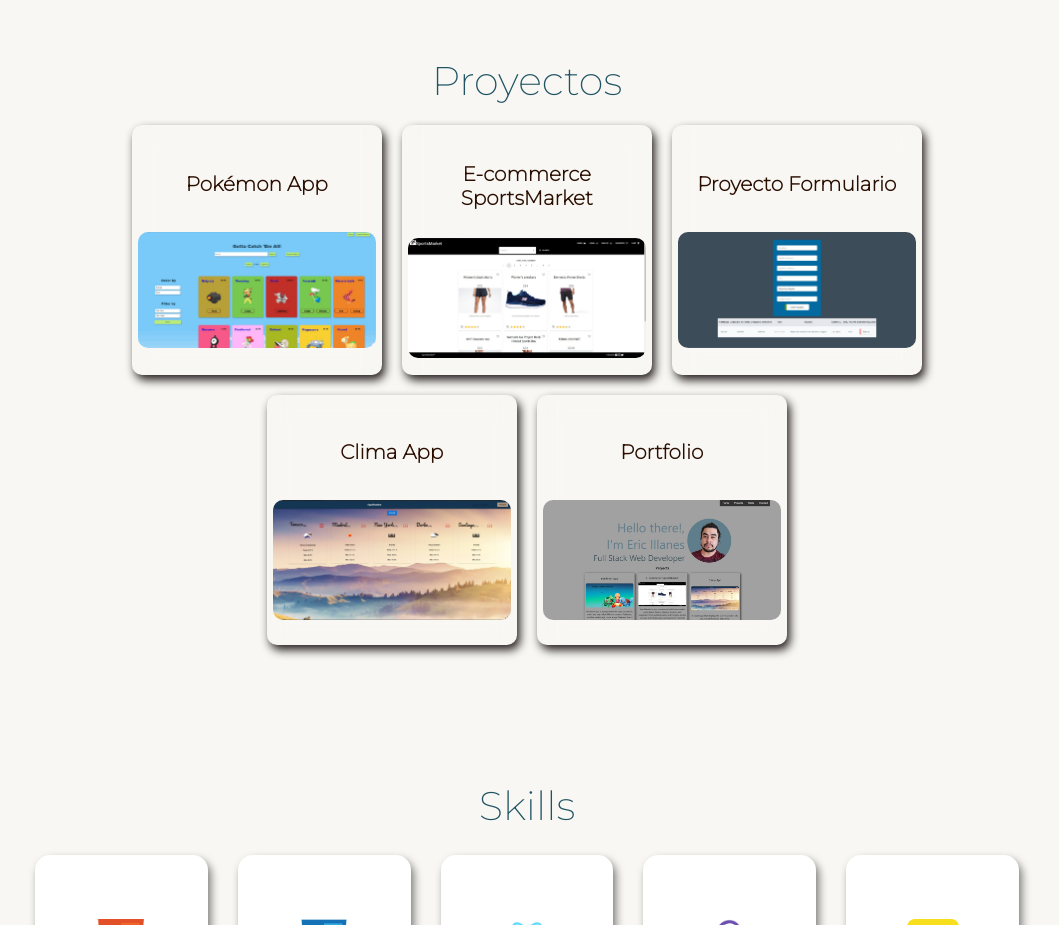
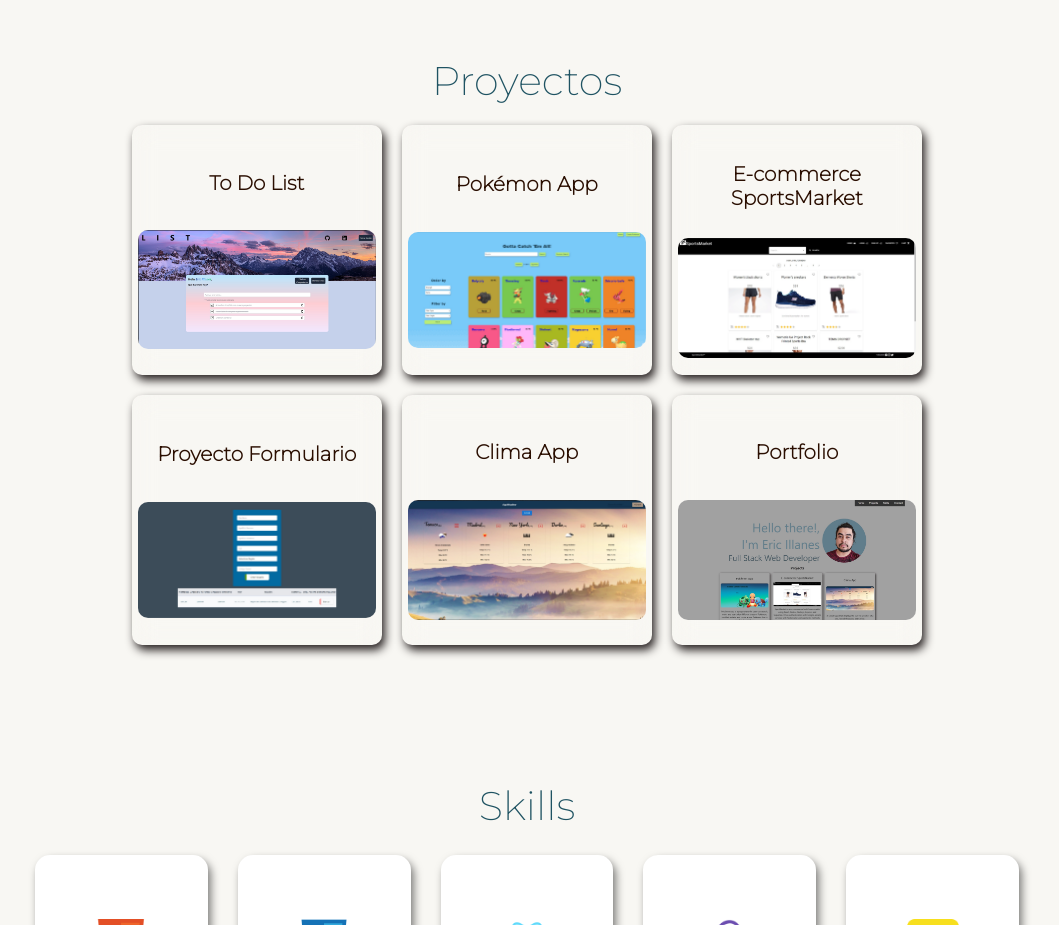
Before and after one commit to EricIllanes/Portfolio, a React (Create React App) app: page / in a window 1280 px wide. Shown: the part 1680-2605 px from the top of the page, without its empty margins (113-1172 px from the left). Built offline with nearby package versions, Linux system fonts and the light colour scheme.

Commit message:
actualización proyectos

```diff
--- a/src/components/projects/projects.jsx
+++ b/src/components/projects/projects.jsx
@@ -4,9 +4,18 @@ import pokemonapp from "../../icons/pokemonapp2.jpg";
 import climapp from "../../icons/climapp.jpg";
 import portfolio from "../../icons/portfolio.jpg";
 import formProject from "../../icons/formproject.jpg";
+import todoList from "../../icons/todolist.jpg";
 
 const Projects = () => {
   const projects = [
+    {
+      name: "To Do List",
+      description:
+        "Proyecto Lista de Tareas, realizado para aprender conceptos de JWT, Cookies y registro de usuarios. Se utilizó la libreria de beautiful-dnd para el drag and drop de las tareas.",
+      image: `${todoList}`,
+      deployed: "https://to-do-list-sortable.vercel.app",
+      github: "https://github.com/EricIllanes/ToDoList-Sortable",
+    },
     {
       name: "Pokémon App",
       description:
@@ -47,6 +56,7 @@ const Projects = () => {
       deployed: "https://portfolio-ericillanes.vercel.app/",
       github: "https://github.com/EricIllanes/Portfolio",
     },
+
   ];
   return (
     <div className="div-projects">
```
Also changed, not shown: src/icons/todolist.jpg (added).
